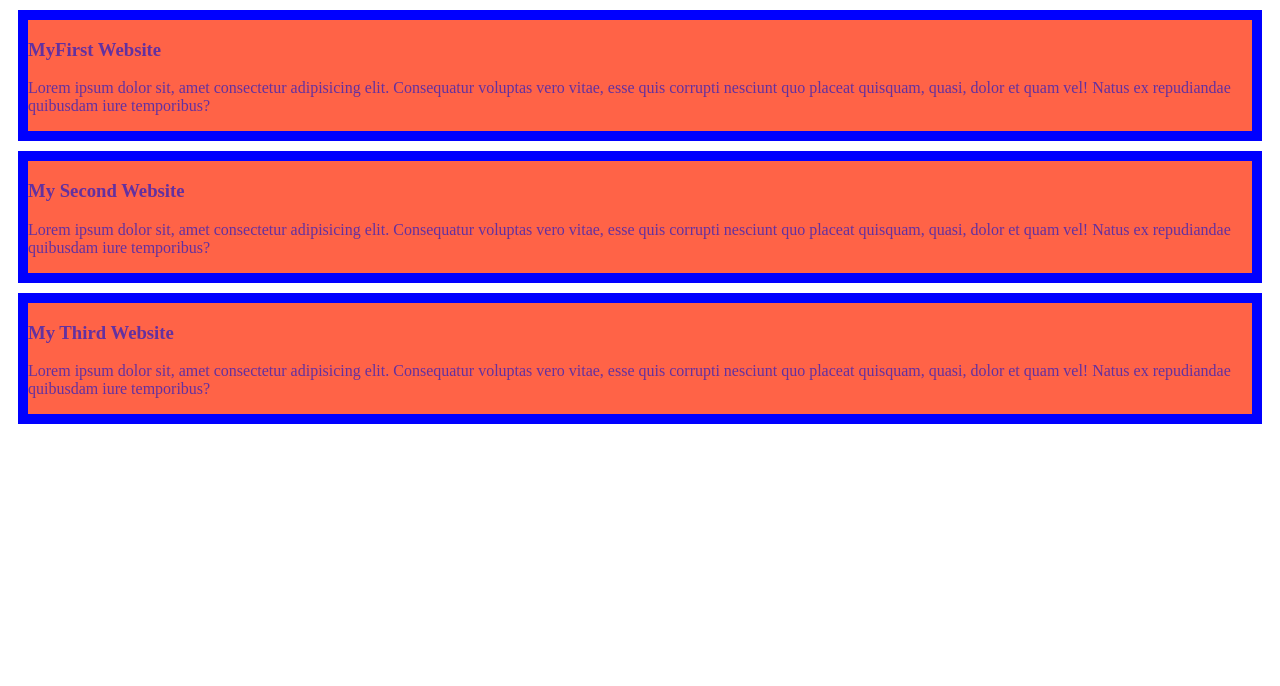
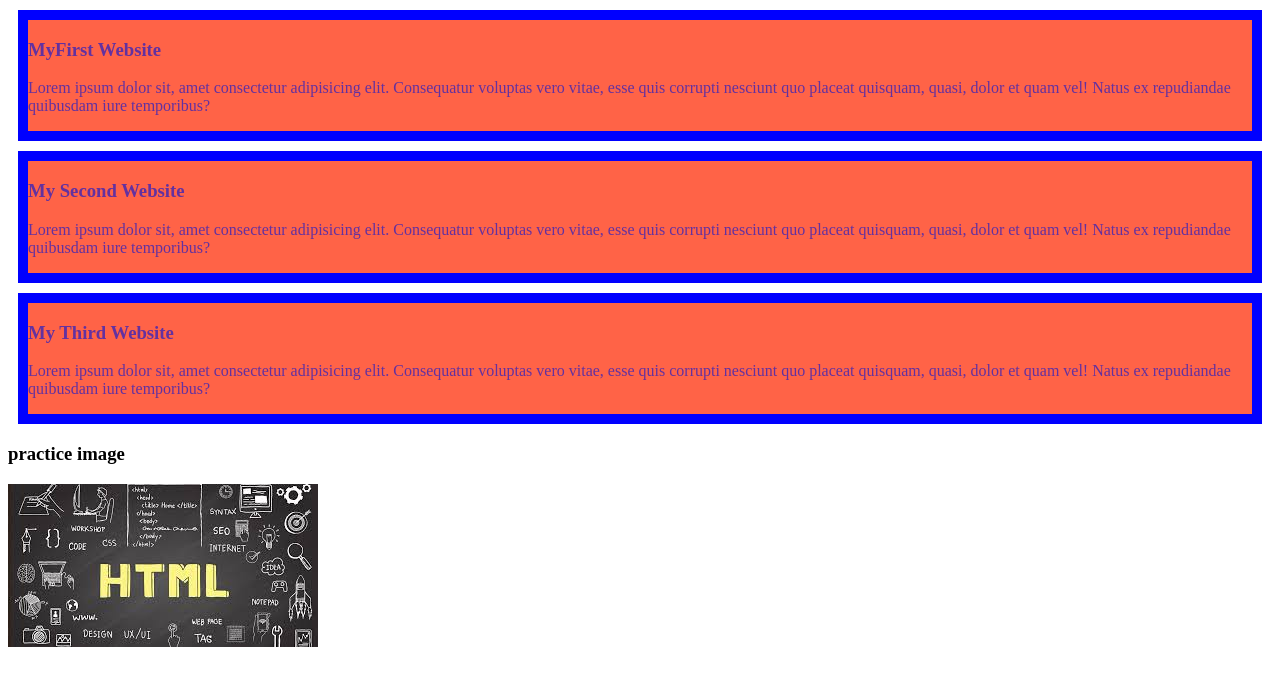
Before and after one commit to Mahamudul-Islam24/First-project, a plain HTML site: page index.html in a window 1280 px wide. Drawn offline with Linux system fonts and the light colour scheme.

Commit message:
added practice image

```diff
--- a/index.html
+++ b/index.html
@@ -27,6 +27,10 @@
     </h3>
     <p>Lorem ipsum dolor sit, amet consectetur adipisicing elit. Consequatur voluptas vero vitae, esse quis corrupti nesciunt quo placeat quisquam, quasi, dolor et quam vel! Natus ex repudiandae quibusdam iure temporibus?</p>
 </div>
+<div>
+    <h3>practice image</h3>
+    <img src="download (3).jpeg" alt="wait">
+</div>
 </body>
 
 </html>
```
Also changed, not shown: download (3).jpeg (added).
